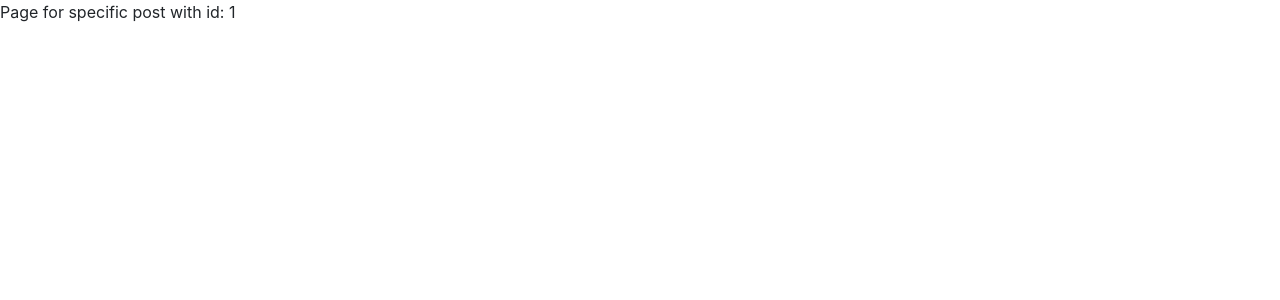
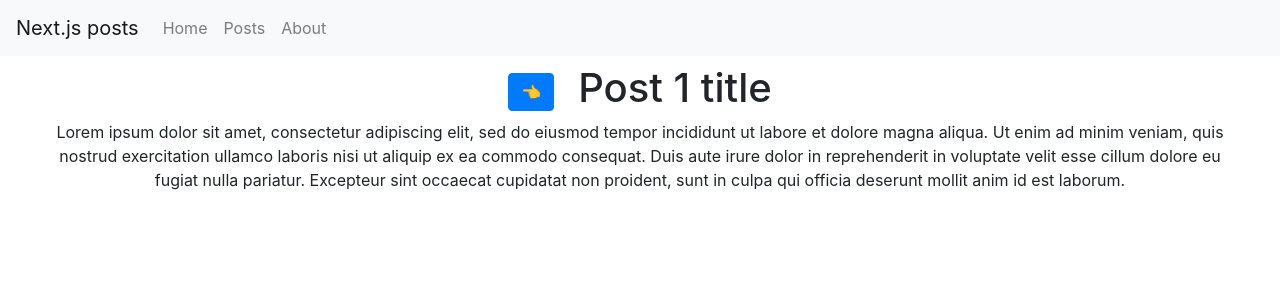
Before and after one commit to Insanefoam/nextjs-posts-app, a Next.js app: page /post/1 in a window 1280 px wide. Shown: the top 300 px of the page. Built offline with nearby package versions, Linux system fonts and the light colour scheme; data requests are answered from the project's data file.

Commit message:
configure specific post component

```diff
--- a/pages/post/[id].js
+++ b/pages/post/[id].js
@@ -1,10 +1,33 @@
 import React from "react";
 import { useRouter } from "next/router";
+import MainLayout from "../../components/mainLayout";
 
-const Post = () => {
+const Post = ({ post }) => {
   const router = useRouter();
 
-  return <div>Page for specific post with id: {router.query.id}</div>;
+  const backButtonHandler = () => router.back();
+
+  return (
+    <MainLayout>
+      <div className="d-flex align-items-center justify-content-center">
+        <button
+          type="button"
+          className="btn btn-primary"
+          onClick={backButtonHandler}
+        >
+          👈
+        </button>
+        <h1 className="ml-4">{post.title}</h1>
+      </div>
+      <p>{post.body}</p>
+    </MainLayout>
+  );
+};
+
+Post.getInitialProps = async (ctx) => {
+  const res = await fetch(`http://localhost:4200/posts/${ctx.query.id}`);
+  const post = await res.json();
+  return { post };
 };
 
 export default Post;
--- a/pages/posts/index.js
+++ b/pages/posts/index.js
@@ -18,7 +18,7 @@ const Posts = ({ posts }) => {
   );
 };
 
-Posts.getInitialProps = async (ctx) => {
+Posts.getInitialProps = async (_) => {
   const res = await fetch("http://localhost:4200/posts");
   const posts = await res.json();
   return {
```
Also changed, not shown: pages/about/index.js (+9 -0 lines).
